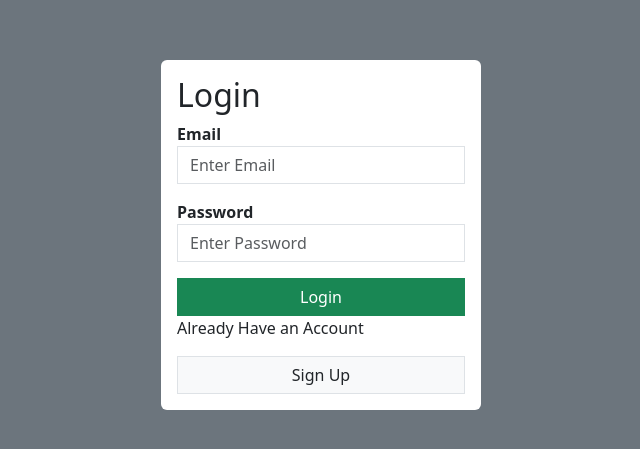
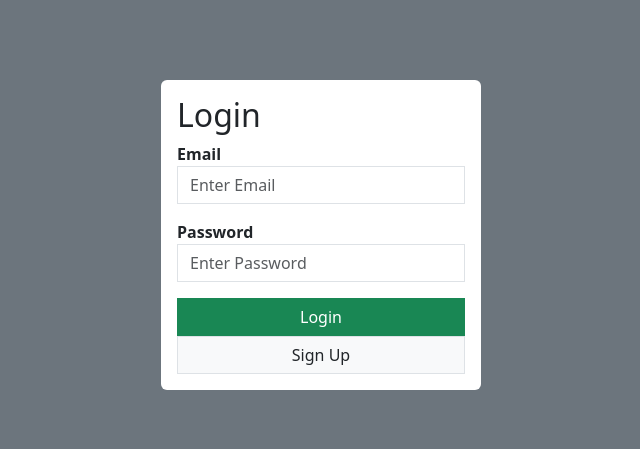
Before and after one commit to njange/Login-MERN, a React (Vite) app in the folder vite-project/: page /login in a window 1280 px wide. Shown: the part 165-614 px from the top of the page, without its empty margins (319-959 px from the left). Built offline with nearby package versions, Linux system fonts and the light colour scheme.

Commit message:
login page complete

```diff
--- a/vite-project/src/Login.jsx
+++ b/vite-project/src/Login.jsx
@@ -56,7 +56,6 @@ function Login() {
                     <button type="submit" className="btn btn-success w-100 rounded-0">
                         Login
                     </button>
-                    <p>Already Have an Account</p>
                     <Link to="/register" className="btn btn-default border w-100 bg-light rounded-0 text-decoration-none">
                         Sign Up
                     </Link>
```
